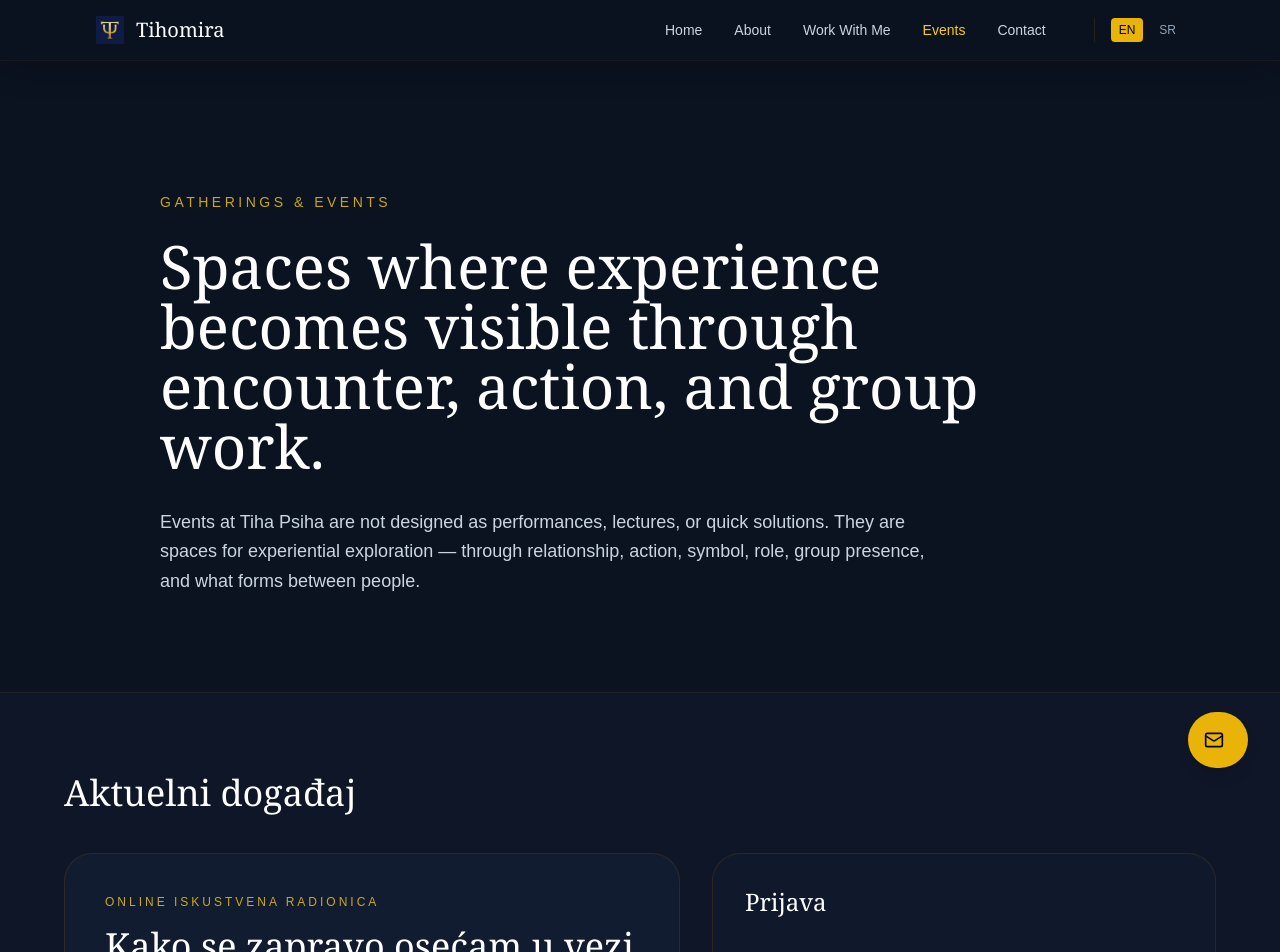
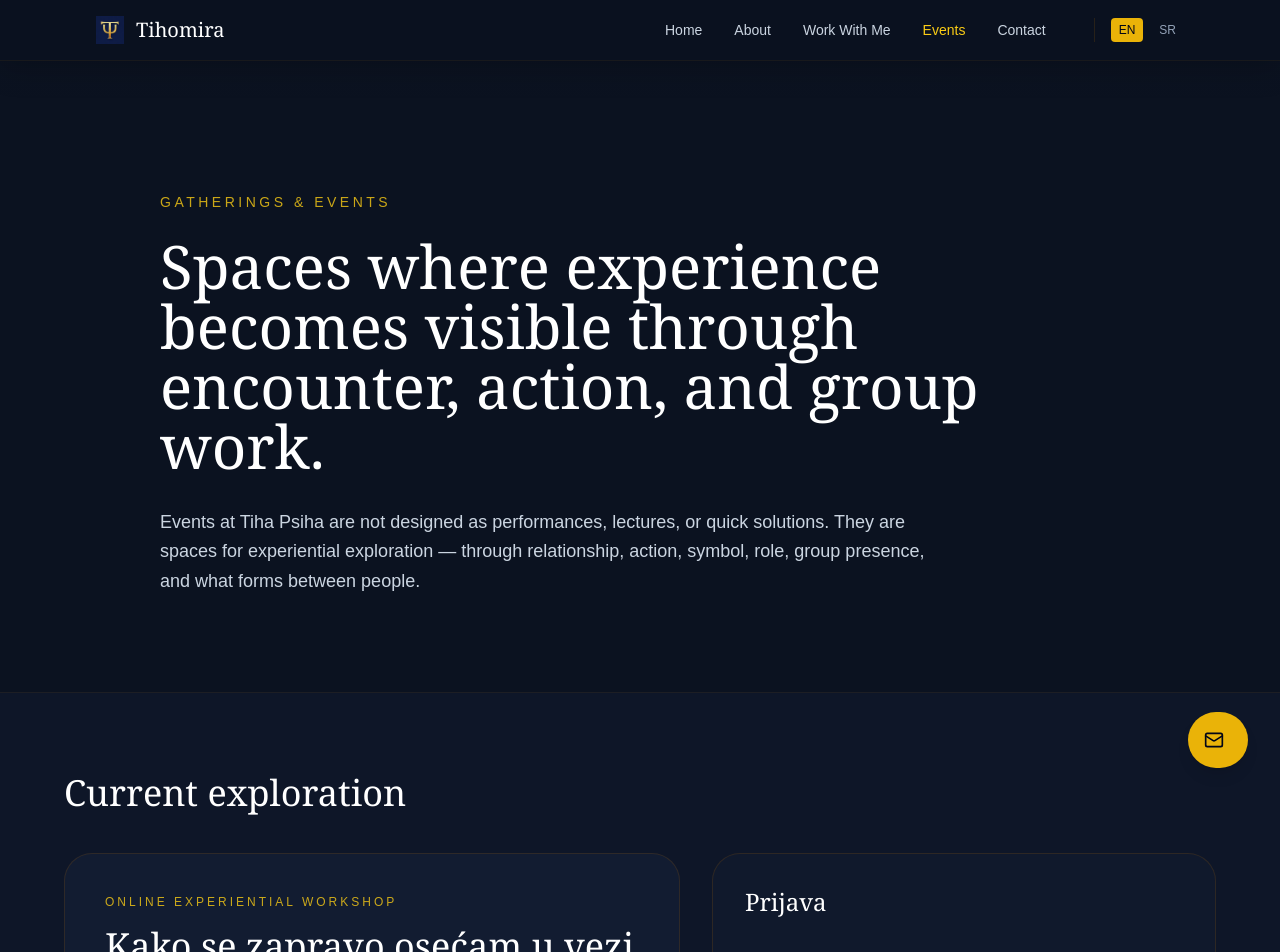
Before and after one commit to tihomirapsiholog/tihomira, a React (Create React App) app: page /en/events in a window 1280 px wide. Shown: the top 952 px of the page. Built offline with nearby package versions, Linux system fonts and the light colour scheme; the HTML template or start-up script is replaced by a standard one.

Commit message:
Update EventsPage.jsx

```diff
--- a/src/pages/EventsPage.jsx
+++ b/src/pages/EventsPage.jsx
@@ -57,14 +57,14 @@ const handleSubmit = async (e) => {
       <section className="border-t border-yellow-700/10 bg-[#0e1628] px-4 py-20 sm:px-6 lg:px-8">
         <div className="mx-auto max-w-6xl">
           <h2 className="mb-10 font-serif text-3xl text-white md:text-4xl">
-            Aktuelni događaj
-          </h2>
+         {t.events.currentTitle}
+        </h2>
 
           <div className="grid gap-8 lg:grid-cols-[1.1fr_0.9fr]">
             <div className="rounded-[28px] border border-yellow-700/20 bg-[#121c31] p-8 md:p-10">
-              <p className="mb-4 text-xs uppercase tracking-[0.25em] text-yellow-400/80">
-                Online iskustvena radionica
-              </p>
+             <p className="mb-4 text-xs uppercase tracking-[0.25em] text-yellow-400/80">
+            {t.events.event1Type}
+            </p>
 
               <h3 className="mb-6 font-serif text-3xl leading-tight text-white md:text-4xl">
                 Kako se zapravo osećam u vezi sa AI-jem?
```
